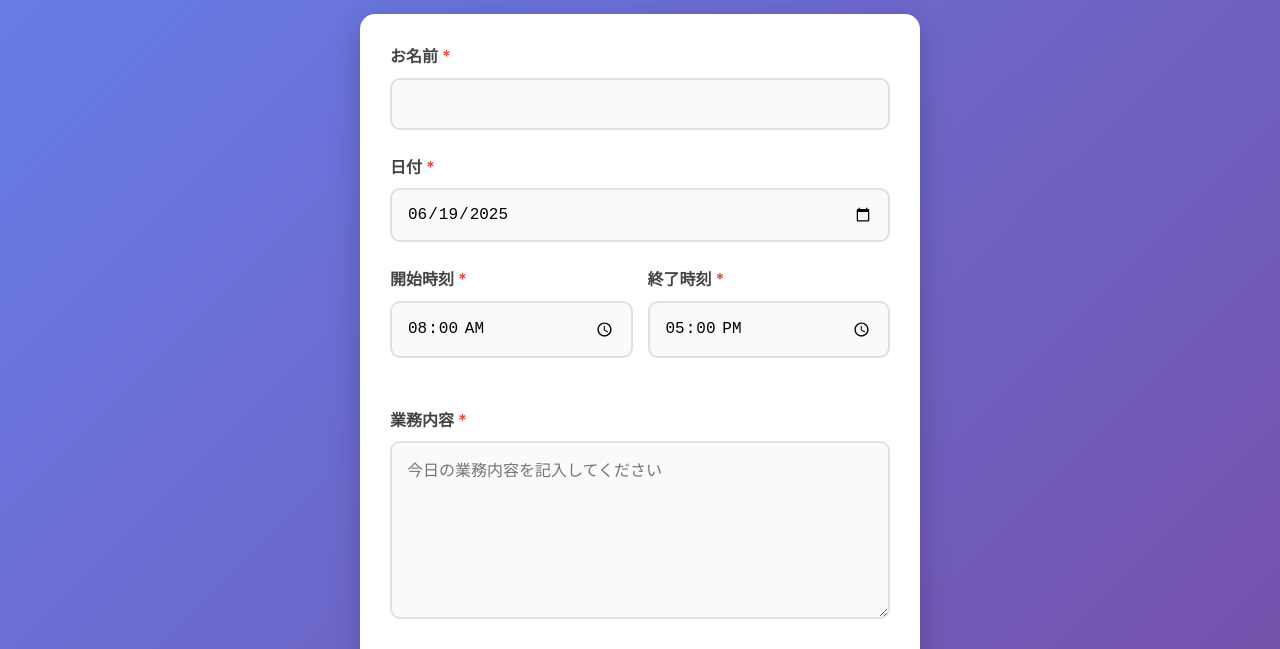
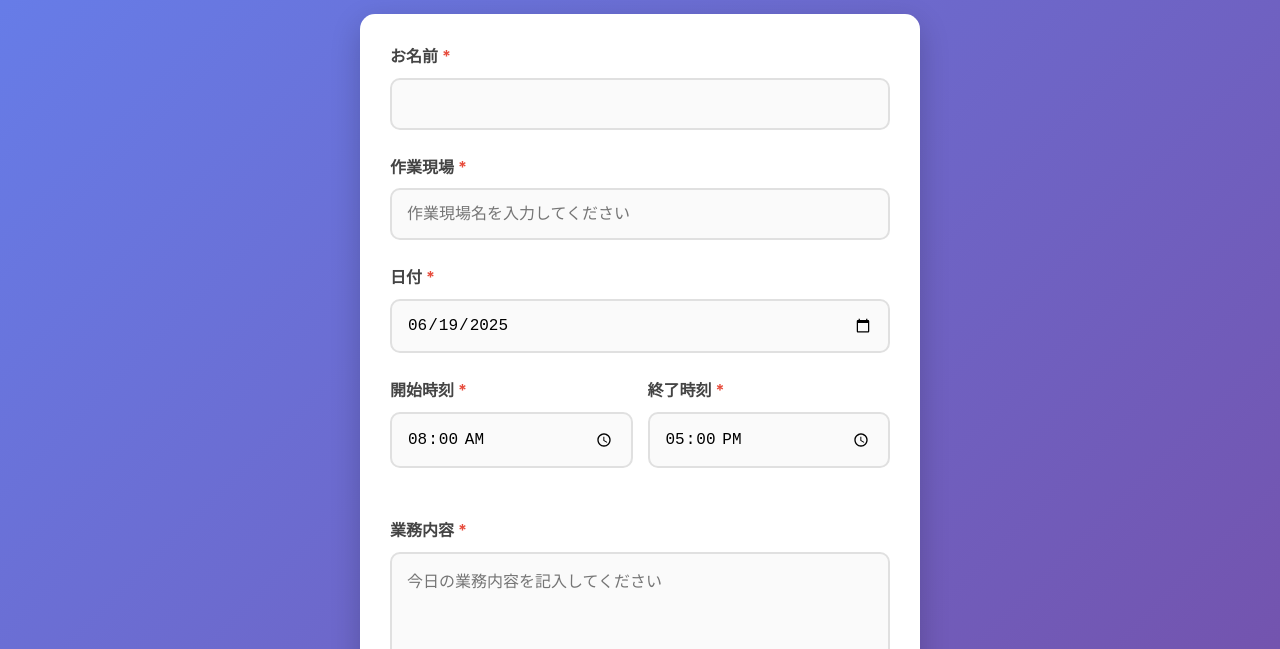
Before and after one commit to 121R049/nippou-app, a plain HTML site: page index.html in a window 1280 px wide. Shown: the part 87-736 px from the top of the page. Drawn offline with Linux system fonts and the light colour scheme.

Commit message:
Update index.html

```diff
--- a/index.html
+++ b/index.html
@@ -20,6 +20,11 @@
                 <div class="form-group">
                     <label for="name">お名前 <span class="required">*</span></label>
                     <input type="text" id="name" name="name" required>
+                </div>
+
+                <div class="form-group">
+                    <label for="worksite">作業現場 <span class="required">*</span></label>
+                    <input type="text" id="worksite" name="worksite" placeholder="作業現場名を入力してください" required>
                 </div>
 
                 <div class="form-group">
```
